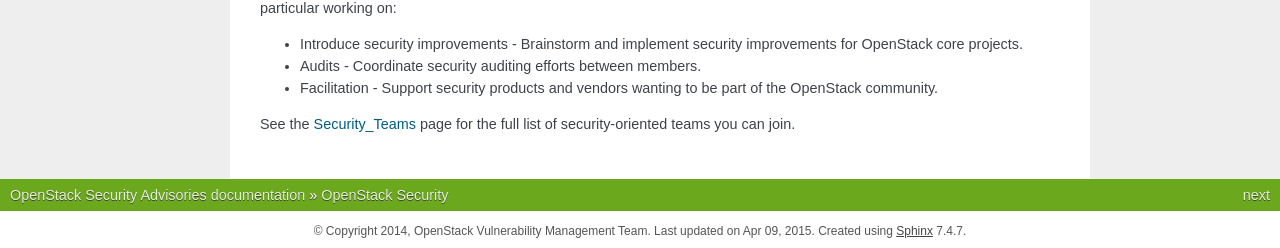
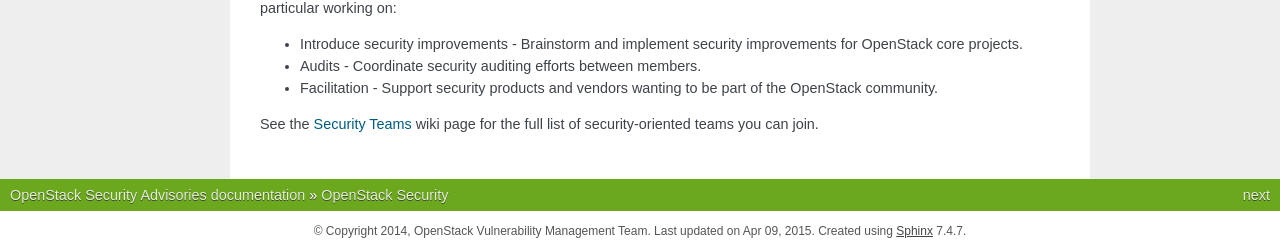
Before and after one commit to openstack/ossa, a Sphinx documentation site: the page built from doc/source/index.rst, in a window 1280 px wide. Shown: the part 1082-1330 px from the top of the page. Built offline with Sphinx 7.4.7, drawn with Linux system fonts in a browser that asks for light colours.

Commit message:
Improve formatting of security teams link
Change-Id: I9fa1637c39e5d40d7918dcfc1288340103e71a8b

```diff
--- a/doc/source/index.rst
+++ b/doc/source/index.rst
@@ -95,7 +95,7 @@ together to improve security in OpenStack, in particular working on:
 * Facilitation - Support security products and vendors wanting to be part of
   the OpenStack community.
 
-See the Security_Teams_ page for the full list of security-oriented teams you
-can join.
+See the `Security Teams`_ wiki page for the full list of security-oriented
+teams you can join.
 
-.. _Security_Teams: http://wiki.openstack.org/SecurityTeams
+.. _Security Teams: http://wiki.openstack.org/SecurityTeams
```
